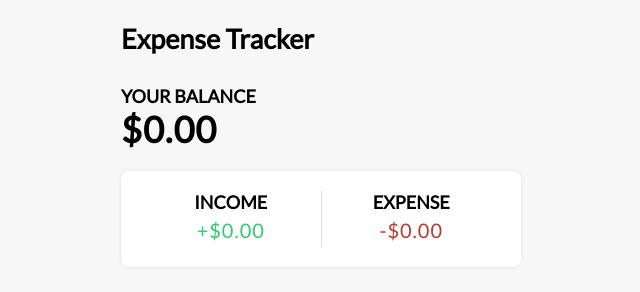
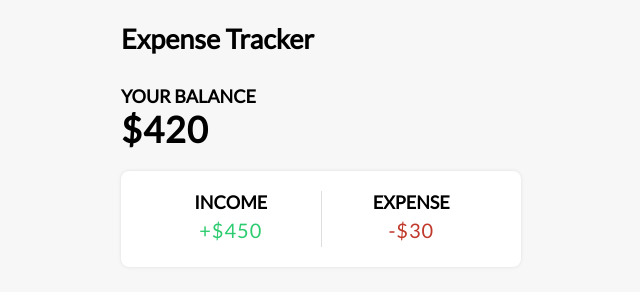
Before and after one commit to marcinw99/vue3-quick-demo, a Vue app: page / in a window 1280 px wide. Shown: the top 292 px of the page, without its empty margins (319-959 px from the left). Built offline with nearby package versions, Linux system fonts and the light colour scheme.

Commit message:
feat: display total, total_income, total_expenses

```diff
--- a/src/App.vue
+++ b/src/App.vue
@@ -1,15 +1,15 @@
 <template>
   <Header />
   <div class="container">
-    <Balance />
-    <IncomeExpenses />
+    <Balance :total="total" />
+    <IncomeExpenses :income="total_income" :expenses="total_expenses" />
     <TransactionList :transactions="transactions" />
     <AddTransaction />
   </div>
 </template>
 
 <script setup lang="ts">
-import { ref } from 'vue'
+import { computed, ref } from 'vue'
 
 import Header from './components/Header.vue'
 import Balance from './components/Balance.vue'
@@ -23,4 +23,23 @@ const transactions = ref([
   { id: 3, text: 'Book', amount: -10 },
   { id: 4, text: 'Camera', amount: 150 }
 ])
+
+const total_income = computed(() => {
+  return transactions.value.reduce((acc, transaction) => {
+    if (transaction.amount > 0) {
+      return acc + transaction.amount
+    }
+    return acc
+  }, 0)
+})
+const total_expenses = computed(() => {
+  return transactions.value.reduce((acc, transaction) => {
+    if (transaction.amount < 0) {
+      return acc - transaction.amount
+    }
+    return acc
+  }, 0)
+})
+
+const total = computed(() => total_income.value - total_expenses.value)
 </script>
--- a/src/components/Balance.vue
+++ b/src/components/Balance.vue
@@ -1,4 +1,9 @@
 <template>
   <h4>Your Balance</h4>
-  <h1 id="balance">$0.00</h1>
+  <h1 id="balance">${{ total }}</h1>
 </template>
+<script setup lang="ts">
+const props = defineProps<{
+  total: number
+}>()
+</script>
--- a/src/components/IncomeExpenses.vue
+++ b/src/components/IncomeExpenses.vue
@@ -2,11 +2,18 @@
   <div class="inc-exp-container">
     <div>
       <h4>Income</h4>
-      <p id="money-plus" class="money plus">+$0.00</p>
+      <p id="money-plus" class="money plus">+${{ income }}</p>
     </div>
     <div>
       <h4>Expense</h4>
-      <p id="money-minus" class="money minus">-$0.00</p>
+      <p id="money-minus" class="money minus">-${{ expenses }}</p>
     </div>
   </div>
 </template>
+
+<script setup lang="ts">
+const props = defineProps<{
+  income: number
+  expenses: number
+}>()
+</script>
```
